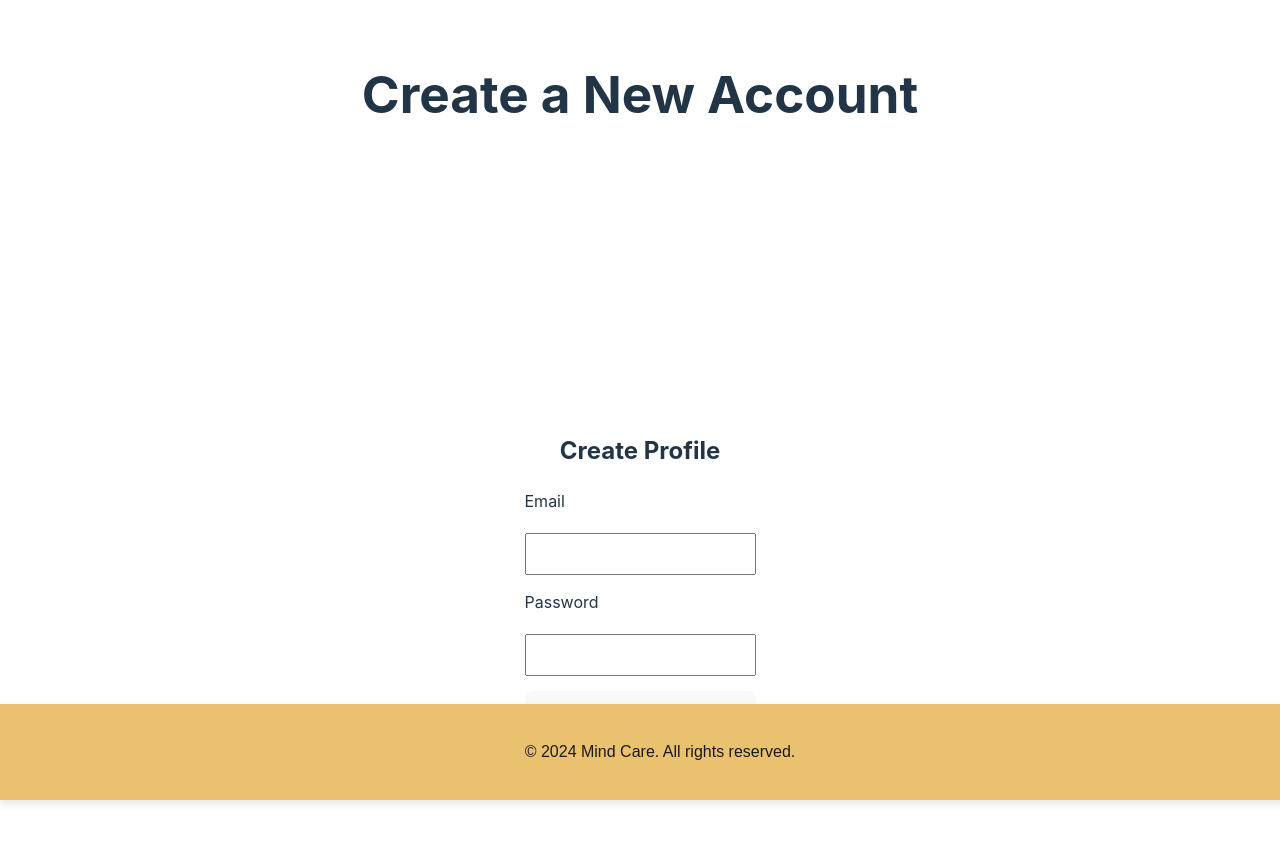
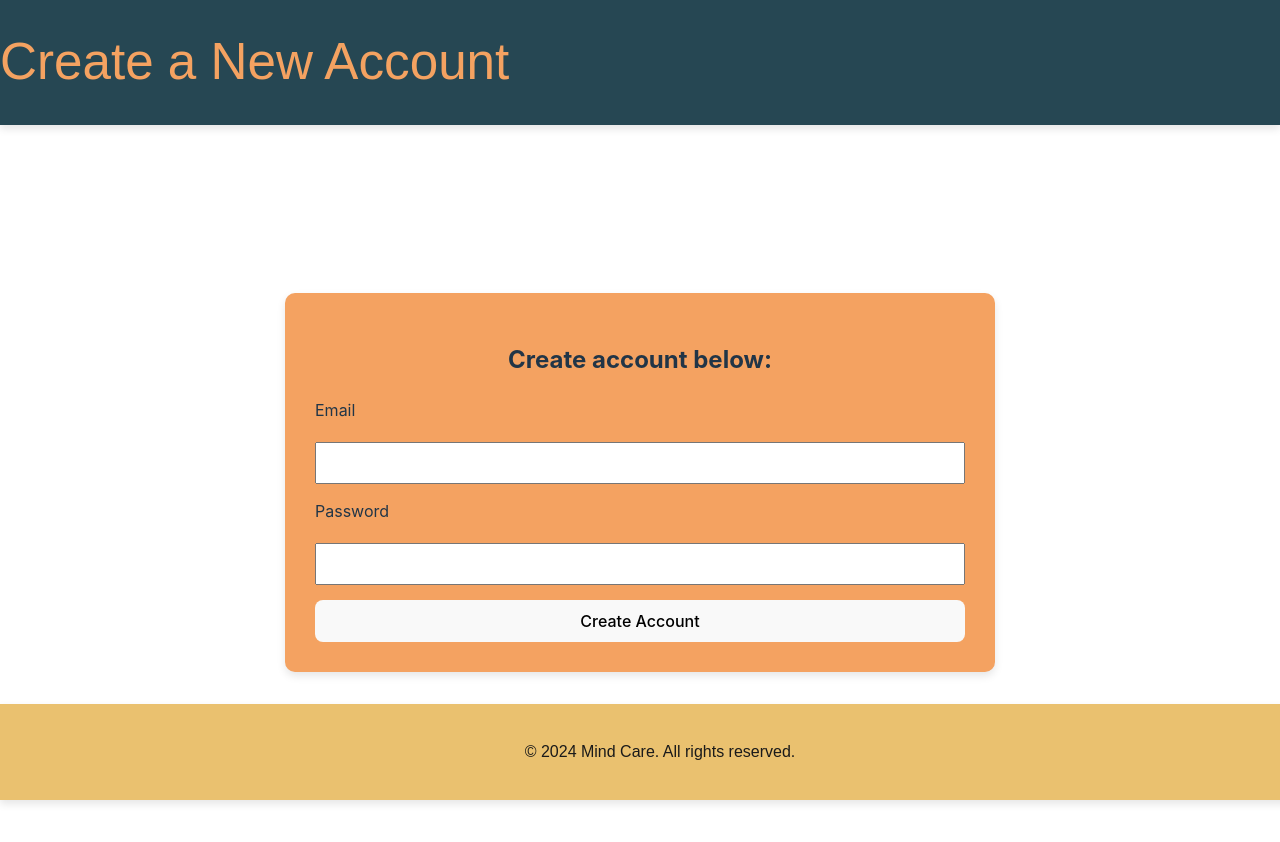
Before and after one commit to b3hold23/Mind-Care, a React (Vite) app in the folder client/: page /create_profile in a window 1280 px wide. Shown: the top 842 px of the page. Built offline with nearby package versions, Linux system fonts and the light colour scheme.

Commit message:
added styling to create profile

```diff
--- a/client/src/index.css
+++ b/client/src/index.css
@@ -76,6 +76,10 @@ a:hover {
   font-family: Arial, Helvetica, sans-serif;
 }
 
+.create-profile {
+  color: #f4a261;
+}
+
 body {
   margin: 0;
   display: flex;
@@ -130,3 +134,12 @@ footer {
   left: 0;
   padding: 20px 20px;
 }
+
+.create-profile-section {
+  background-color: #f4a261;
+  padding: 30px;
+  border-radius: 10px;
+  box-shadow: 0 4px 8px rgba(0, 0, 0, 0.1);
+  text-align: center;
+  width: 650px;
+}
--- a/client/src/pages/create_profile.tsx
+++ b/client/src/pages/create_profile.tsx
@@ -31,13 +31,14 @@ const CreateProfile: React.FC = () => {
 
   return (
     <div className="create-profile-container">
-      <header>
-        <h1>Create a New Account</h1>
+      <header className='welcome-header'>
+        <h1><a className='create-profile'>Create a New Account</a>
+        </h1>
       </header>
 
       <main>
         <section className="create-profile-section">
-          <h2>Create Profile</h2>
+          <h2>Create account below:</h2>
           {error && <p className="error-message">{error}</p>}
           <form onSubmit={handleCreateAccount}>
             <label htmlFor="email">Email</label>
```
